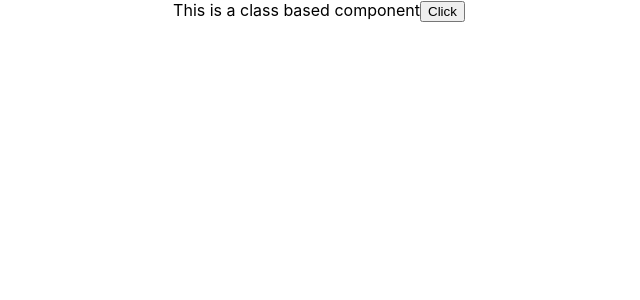
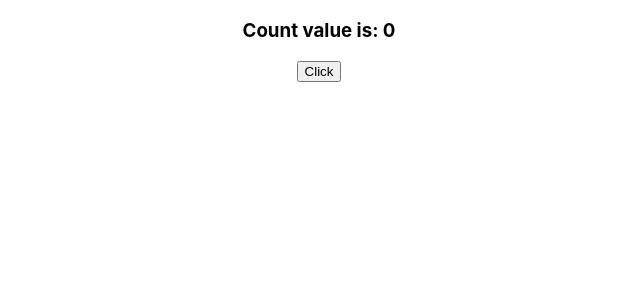
Before and after one commit to Oliver6644/react_prax, a React (Create React App) app: page / in a window 1280 px wide. Shown: the top 300 px of the page, without its empty margins (321-961 px from the left). Built offline with nearby package versions, Linux system fonts and the light colour scheme.

Commit message:
ep .19 event binding

```diff
--- a/src/App.js
+++ b/src/App.js
@@ -1,16 +1,16 @@
 //import logo from './logo.svg';
 import './App.css';
 //import Hello from './components/Hello';
-import Message from "./components/Message";
-import Profile from "./components/Profile";
+//import Message from "./components/Message";
+//import Profile from "./components/Profile";
 import Counter from "./components/Counter";
-import Resume from "./components/Resume";
-import FunctionEvent from './components/FunctionEvent';
-import ClassEvent from "./components/ClassEvent";
+//import Resume from "./components/Resume";
+//import FunctionEvent from './components/FunctionEvent';
+//import ClassEvent from "./components/ClassEvent";
 function App() {
   return (
     <div className="App">
-     <ClassEvent></ClassEvent>
+     <Counter></Counter>
     </div>
   );
 }
--- a/src/components/Counter.js
+++ b/src/components/Counter.js
@@ -6,9 +6,11 @@ class Counter extends Component{
       this.state={
         counter: 0,
     };
+    this.increment = this.increment.bind(this);
     }
 
-  increment(){
+  increment()  {
+    console.log(this);
     this.setState({
        counter: this.state.counter + 1,
     });
@@ -17,7 +19,7 @@ class Counter extends Component{
     return (
     <div>
       <h3>Count value is: {this.state.counter} </h3>
-      <button onClick={()=> this.increment()} >Click</button>
+      <button onClick={this.increment} >Click</button>
     </div>)
 
     ;
```
